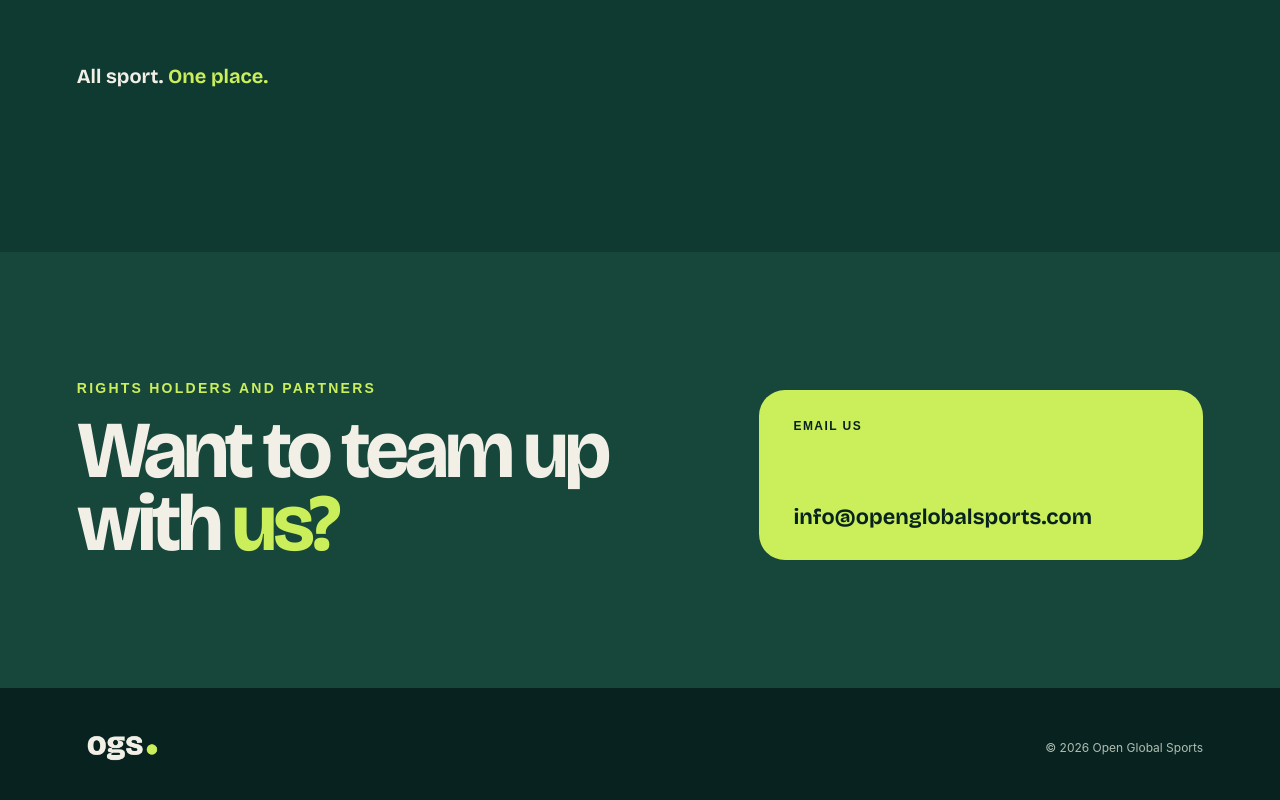
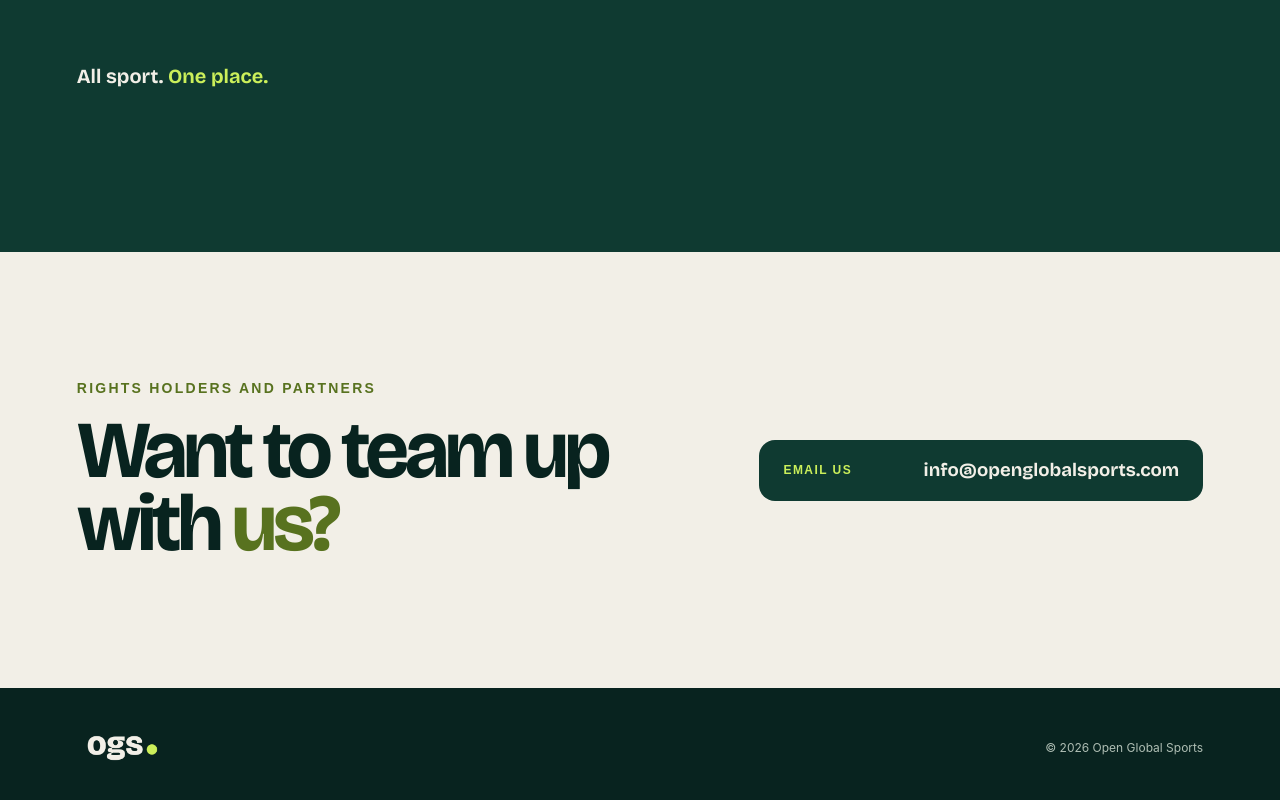
Before and after one commit to jendrellco/OGS-hemsida, a Next.js app: page / in a window 1280 px wide. Shown: the part 1884-2684 px from the top of the page. Built offline with nearby package versions, Linux system fonts and the light colour scheme; a web font is replaced by a local one.

Commit message:
Refine partner contact styling

```diff
--- a/app/globals.css
+++ b/app/globals.css
@@ -54,12 +54,14 @@ h1 span, h2 span, .brand-line span { color: var(--citrus); }
 .about-section { padding: clamp(100px, 13vw, 190px) clamp(24px, 6vw, 92px); background: var(--forest); }
 .about-copy { max-width: 1040px; margin: 0; font: 690 clamp(44px, 6vw, 94px)/.97 "Bricolage", sans-serif; letter-spacing: -.045em; }
 .brand-line { margin: 70px 0 0; color: var(--bone); font: 680 20px/1 "Bricolage", sans-serif; }
-.partner-section { padding: clamp(86px, 10vw, 144px) clamp(24px, 6vw, 92px); background: var(--moss); display: grid; grid-template-columns: minmax(320px, 1fr) minmax(300px, .8fr); align-items: end; gap: clamp(60px, 10vw, 160px); }
+.partner-section { padding: clamp(86px, 10vw, 144px) clamp(24px, 6vw, 92px); background: var(--bone); color: var(--pine); display: grid; grid-template-columns: minmax(320px, 1fr) minmax(300px, .8fr); align-items: center; gap: clamp(60px, 10vw, 160px); }
+.partner-section .eyebrow { color: #58721f; }
 .partner-section h2 { margin: 0; font: 710 clamp(58px, 6.3vw, 106px)/.9 "Bricolage", sans-serif; letter-spacing: -.052em; }
-.partner-section > a { min-height: 170px; padding: 30px 34px; border-radius: 26px; background: var(--citrus); color: var(--pine); text-decoration: none; display: flex; flex-direction: column; justify-content: space-between; transition: transform .25s ease, background .25s ease; }
-.partner-section > a:hover { transform: translateY(-5px); background: #d7f776; }
-.partner-section > a span { font: 650 12px/1 "Space", sans-serif; letter-spacing: .12em; text-transform: uppercase; }
-.partner-section > a strong { font: 680 clamp(17px, 1.7vw, 25px)/1.15 "Bricolage", sans-serif; overflow-wrap: anywhere; }
+.partner-section h2 span { color: #58721f; }
+.partner-section > a { width: min(100%, 540px); min-height: 0; padding: 20px 24px; border-radius: 16px; background: var(--forest); color: var(--bone); text-decoration: none; justify-self: end; display: flex; align-items: center; justify-content: space-between; gap: 24px; transition: transform .25s ease, background .25s ease; }
+.partner-section > a:hover { transform: translateY(-3px); background: var(--pine); }
+.partner-section > a span { color: var(--citrus); font: 650 12px/1 "Space", sans-serif; letter-spacing: .12em; text-transform: uppercase; white-space: nowrap; }
+.partner-section > a strong { font: 680 clamp(16px, 1.45vw, 21px)/1.15 "Bricolage", sans-serif; overflow-wrap: anywhere; }
 .site-footer { padding: 38px clamp(24px, 6vw, 92px); background: var(--pine); display: flex; align-items: center; justify-content: space-between; color: var(--sage); font-size: 12px; }
 .site-footer img { width: 90px; height: auto; }
 .site-footer p { margin: 0; }
@@ -76,6 +78,7 @@ a:focus-visible { outline: 3px solid var(--citrus); outline-offset: 5px; border-
   .signal-rings { right: -65vw; top: 18vh; width: 130vw; }
   .schedule-section { grid-template-columns: 1fr; }
   .partner-section { grid-template-columns: 1fr; align-items: start; }
+  .partner-section > a { justify-self: start; }
   .schedule-item { grid-template-columns: 120px 1fr auto; }
 }
 
@@ -92,6 +95,7 @@ a:focus-visible { outline: 3px solid var(--citrus); outline-offset: 5px; border-
   .event-card { display: none; }
   .schedule-item { grid-template-columns: 1fr; gap: 12px; padding: 24px 0; }
   .schedule-item a, .link-pending { margin-top: 4px; }
+  .partner-section > a { align-items: flex-start; flex-direction: column; gap: 10px; padding: 18px 20px; }
   .site-footer { align-items: flex-end; }
 }
 
```
